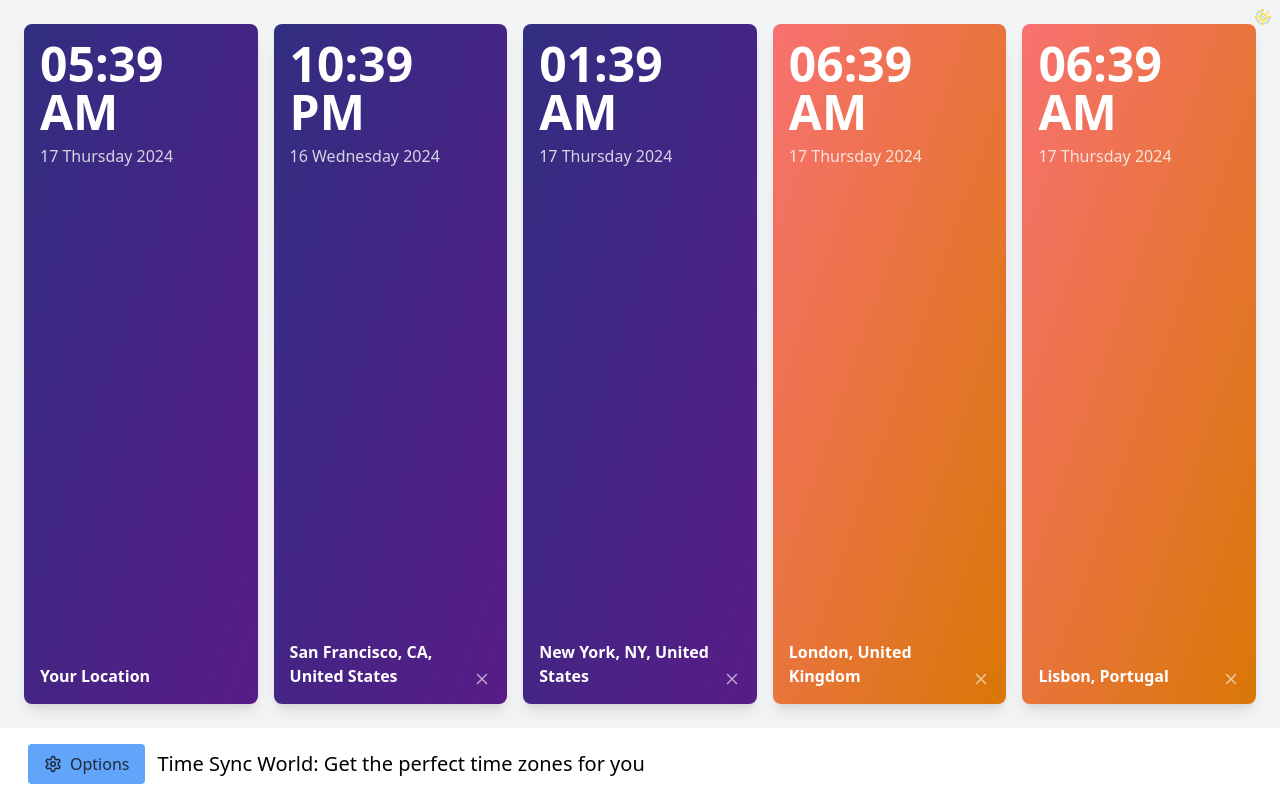
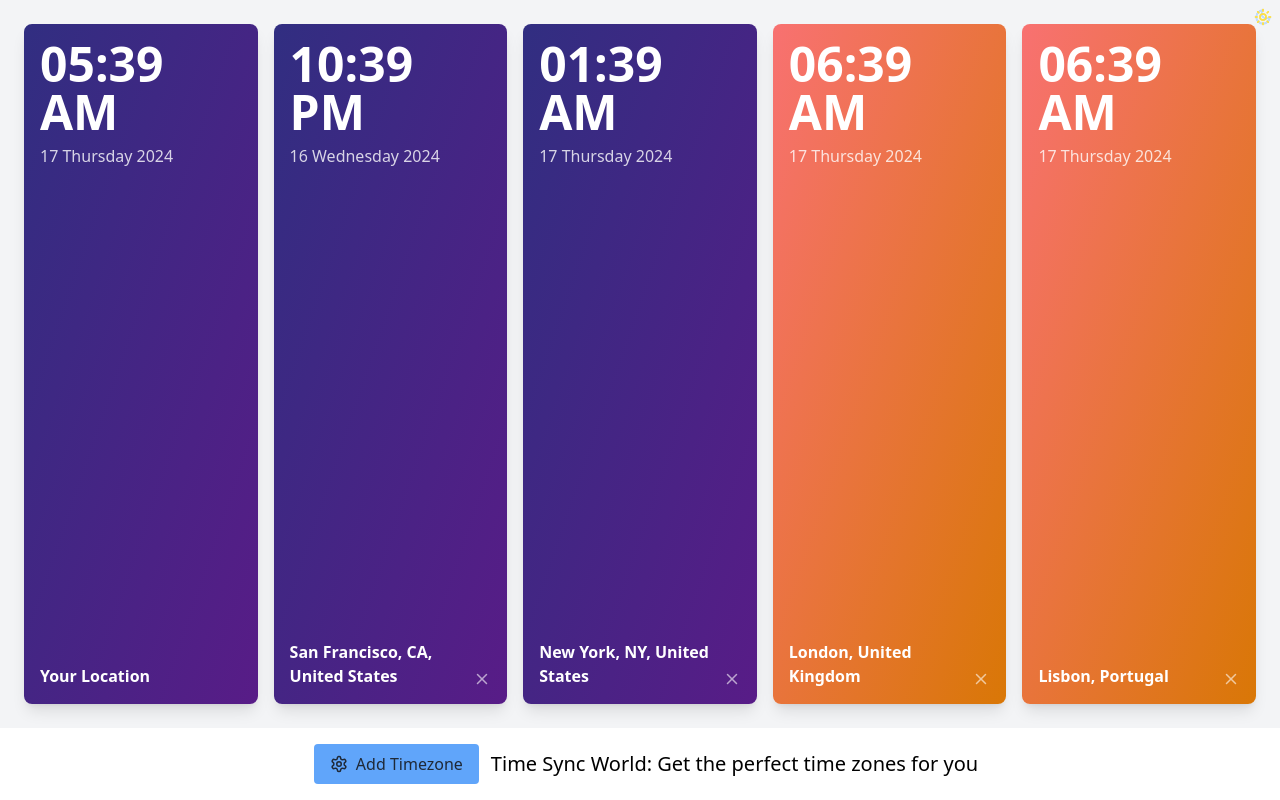
Before and after one commit to JeffVega/clock-time, a Next.js app: page / in a window 1280 px wide. Shown: the top 800 px of the page. Built offline with nearby package versions, Linux system fonts and the light colour scheme.

Commit message:
* check ux to add Timezone

```diff
--- a/src/_components/TimeZone/Timezone.tsx
+++ b/src/_components/TimeZone/Timezone.tsx
@@ -222,7 +222,7 @@ const TimeZoneDisplay = () => {
 				))}
 			</div>
 			<div
-				className={`${darkMode ? "bg-gray-800" : "bg-white"} p-4 transition-colors duration-500 flex flex-row items-center`}
+				className={`${darkMode ? "bg-gray-800" : "bg-white"} p-4 transition-colors duration-500 flex flex-col justify-center md:flex-row items-center`}
 			>
 				<button
 					type="button"
@@ -230,7 +230,7 @@ const TimeZoneDisplay = () => {
 					className={`flex items-center ${darkMode ? "text-white bg-blue-600" : "text-gray-800 bg-blue-400"} px-4 py-2 mx-3  rounded transition-colors duration-200 hover:bg-blue-500`}
 				>
 					<Settings className="mr-2" size={18} />
-					Options
+					Add Timezone
 				</button>
 				{showOptions && (
 					<div className="mx-4 flex flex-wrap items-center space-x-4 transition-opacity duration-500 opacity-100">
```
